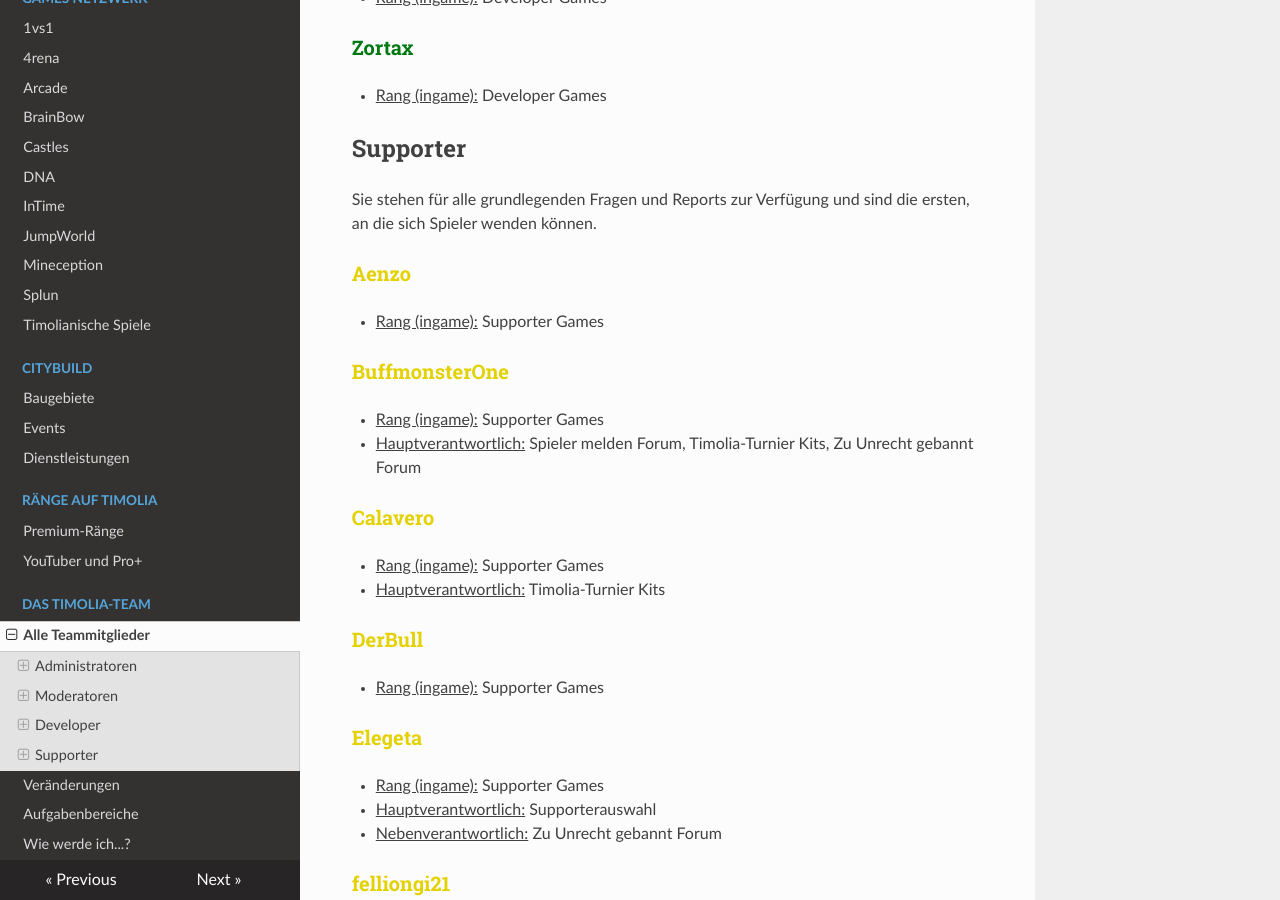
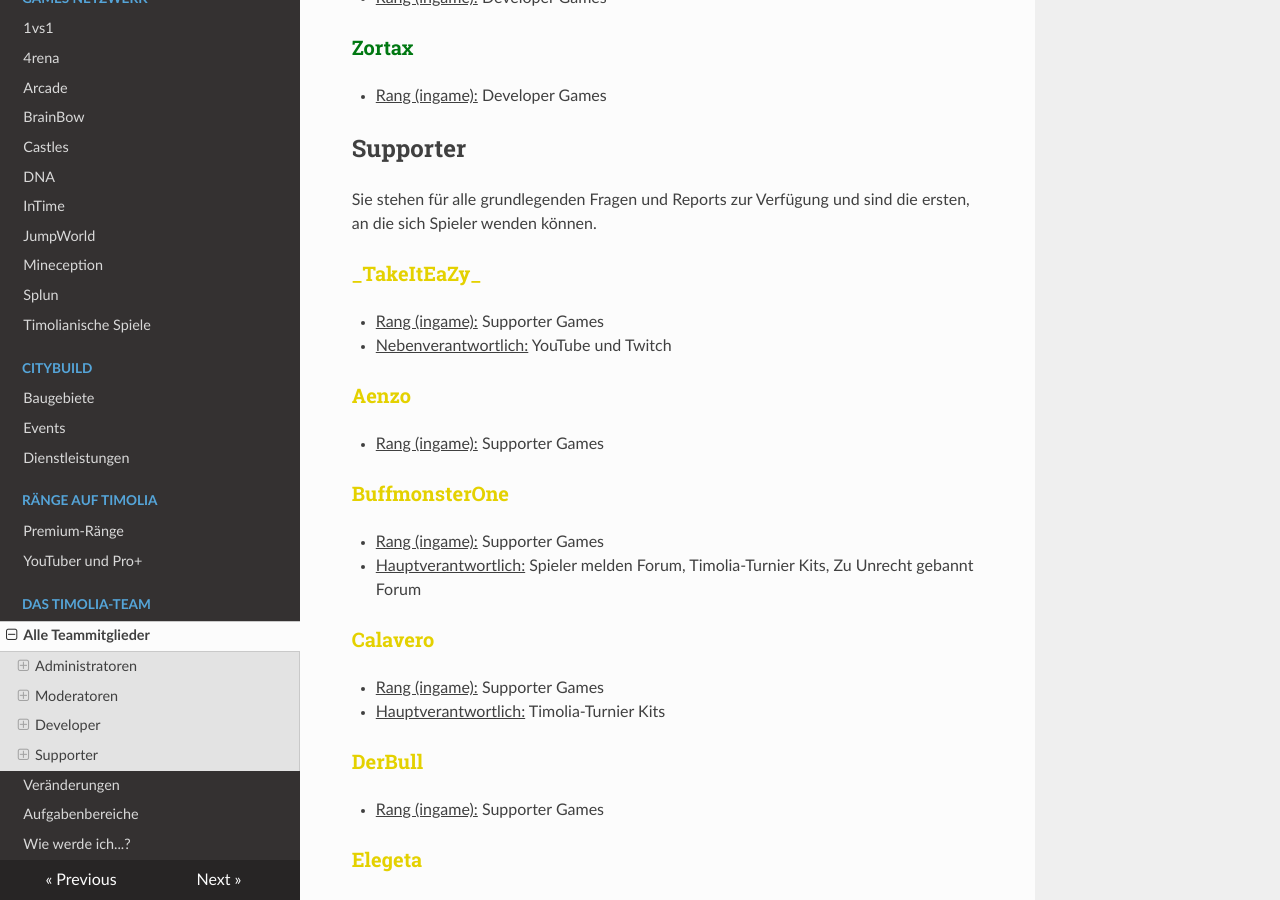
Before and after one commit to TimoliaDE/HowTo, an MkDocs documentation site: the page built from docs/team/members.md, in a window 1280 px wide and 900 px high, scrolled down 4190 px. Built offline with MkDocs 1.6.1, drawn with Linux system fonts in a browser that asks for light colours; nearby versions of some CDN libraries; old or Windows-style settings are respelled for this version of MkDocs.

Commit message:
Update members.md

```diff
--- a/docs/team/members.md
+++ b/docs/team/members.md
@@ -134,6 +134,10 @@ Sie kümmern sich um die Timolia-Plugins, entwickeln neue Features und Spielmodi
 ## Supporter
 
 Sie stehen für alle grundlegenden Fragen und Reports zur Verfügung und sind die ersten, an die sich Spieler wenden können.
+
+### <strong><span style="color:#E4D100">\_TakeItEaZy\_</span></strong>
+- <u>Rang (ingame):</u> Supporter Games
+- <u>Nebenverantwortlich:</u> YouTube und Twitch
 
 ### <strong><span style="color:#E4D100">Aenzo</span></strong>
 - <u>Rang (ingame):</u> Supporter Games
```
